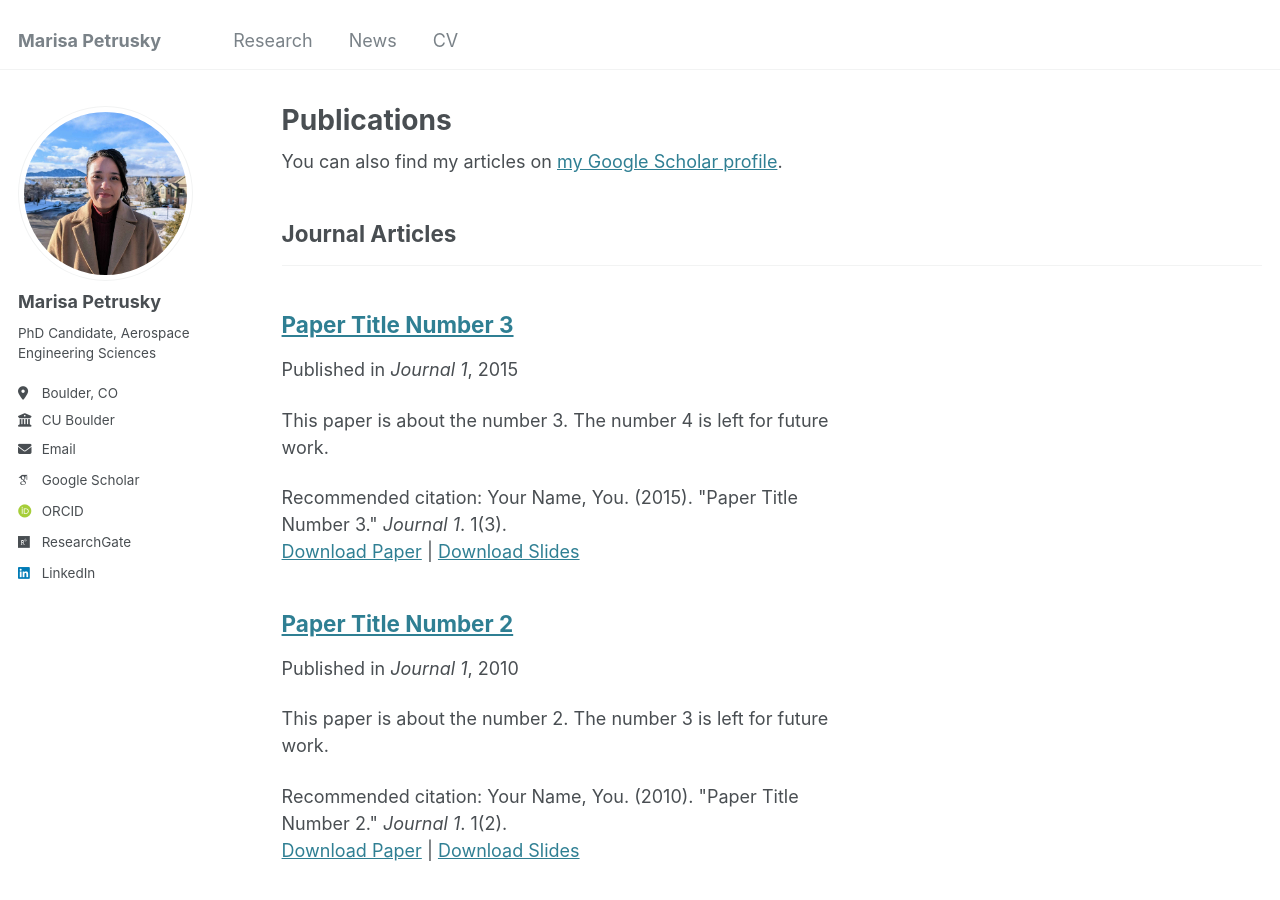
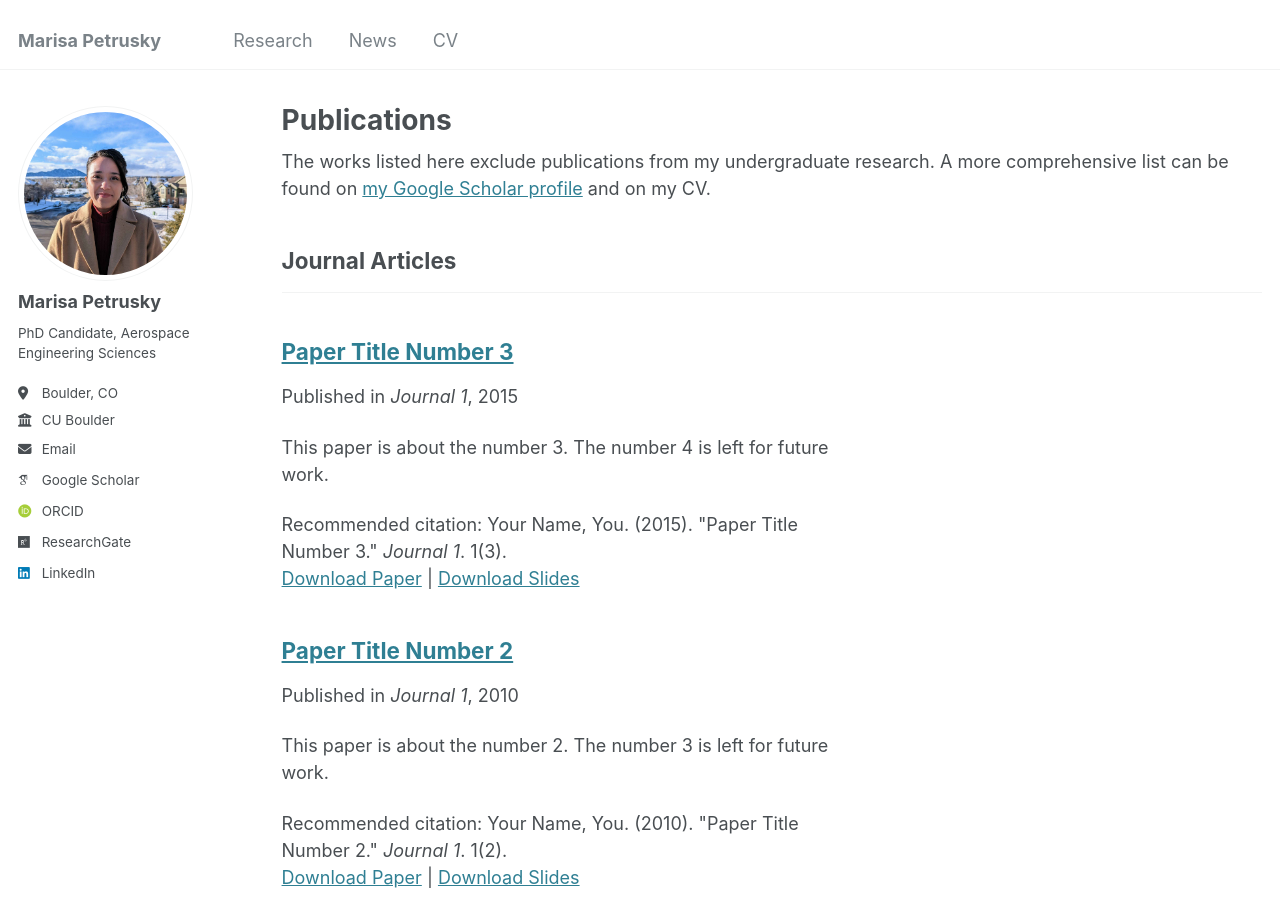
Before and after one commit to marisapetrusky/marisapetrusky.github.io, a Jekyll site: the page built from _pages/publications.html, in a window 1280 px wide and 900 px high. Built offline with Jekyll 4.4.1, drawn with Linux system fonts in a browser that asks for light colours; some web fonts are replaced.

Commit message:
Update publications.html

```diff
--- a/_pages/publications.html
+++ b/_pages/publications.html
@@ -6,7 +6,7 @@ author_profile: true
 ---
 
 {% if site.author.googlescholar %}
-  <div class="wordwrap">You can also find my articles on <a href="{{site.author.googlescholar}}">my Google Scholar profile</a>.</div>
+  <div class="wordwrap">The works listed here exclude publications from my undergraduate research. A more comprehensive list can be found on <a href="{{site.author.googlescholar}}">my Google Scholar profile</a> and on my CV.</div>
 {% endif %}
 
 {% include base_path %}
```
